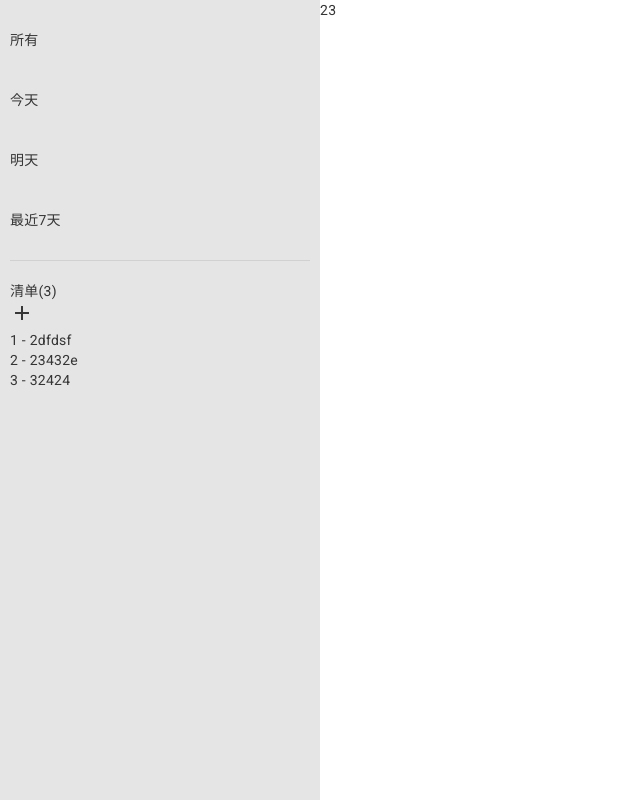
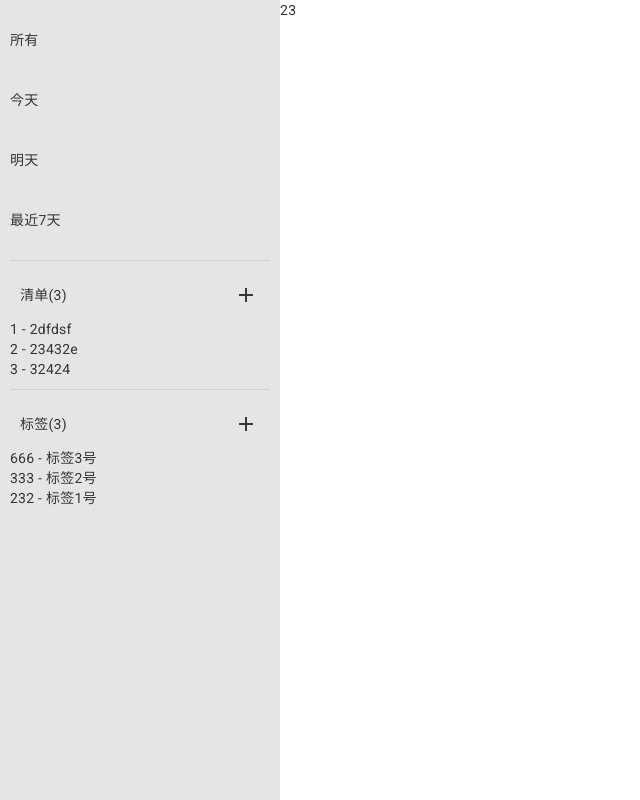
Before and after one commit to inlym/life-helper-web, an Angular app: page /todo in a window 1280 px wide. Shown: the whole page, without its empty margins (0-640 px from the left). Built offline with nearby package versions, Linux system fonts and the light colour scheme.

Commit message:
:construction: 继续写待办清单模块

```diff
--- a/src/app/todo/todo-home/todo-home.component.html
+++ b/src/app/todo/todo-home/todo-home.component.html
@@ -16,7 +16,7 @@
         <div class="projects-area">
             <div class="header">
                 <div class="title">清单({{ projectList.length }})</div>
-                <mat-icon fontIcon="add"></mat-icon>
+                <button mat-icon-button><mat-icon>add</mat-icon></button>
             </div>
             <div class="list">
                 @for (item of projectList; track $index) {
@@ -24,8 +24,22 @@
                 }
             </div>
         </div>
+
+        <!-- 分割线 -->
+        <div class="divider"></div>
+
         <!-- 标签区 -->
-        <div class="tag-area"></div>
+        <div class="tags-area">
+            <div class="header">
+                <div class="title">标签({{ tagList.length }})</div>
+                <button mat-icon-button><mat-icon>add</mat-icon></button>
+            </div>
+            <div class="list">
+                @for (item of tagList; track $index) {
+                    <div class="item">{{ item.id }} - {{ item.name }}</div>
+                }
+            </div>
+        </div>
     </div>
     <!-- 中间任务列表区 -->
     <div class="list">2</div>
--- a/src/app/todo/todo-home/todo-home.component.scss
+++ b/src/app/todo/todo-home/todo-home.component.scss
@@ -7,7 +7,7 @@
   // 左侧菜单栏
   .menu {
     padding: 10px;
-    width: 300px;
+    width: 260px;
     background-color: #e5e5e5;
 
     // 分割线
@@ -25,8 +25,14 @@
       }
     }
 
-    .projects-area {
-      margin-top: 20px;
+    .projects-area,
+    .tags-area {
+      .header {
+        padding-left: 10px;
+        display: flex;
+        justify-content: space-between;
+        align-items: center;
+      }
     }
   }
 }
--- a/src/app/todo/todo-home/todo-home.component.ts
+++ b/src/app/todo/todo-home/todo-home.component.ts
@@ -3,11 +3,12 @@ import {Component, OnInit} from '@angular/core'
 import {MatIconModule} from '@angular/material/icon'
 import {Project, Tag} from './todo.model'
 import {TodoService} from './todo.service'
+import {MatButtonModule} from '@angular/material/button'
 
 @Component({
   selector: 'app-todo-home',
   standalone: true,
-  imports: [CommonModule, MatIconModule],
+  imports: [CommonModule, MatIconModule, MatButtonModule],
   templateUrl: './todo-home.component.html',
   styleUrl: './todo-home.component.scss',
 })
```
